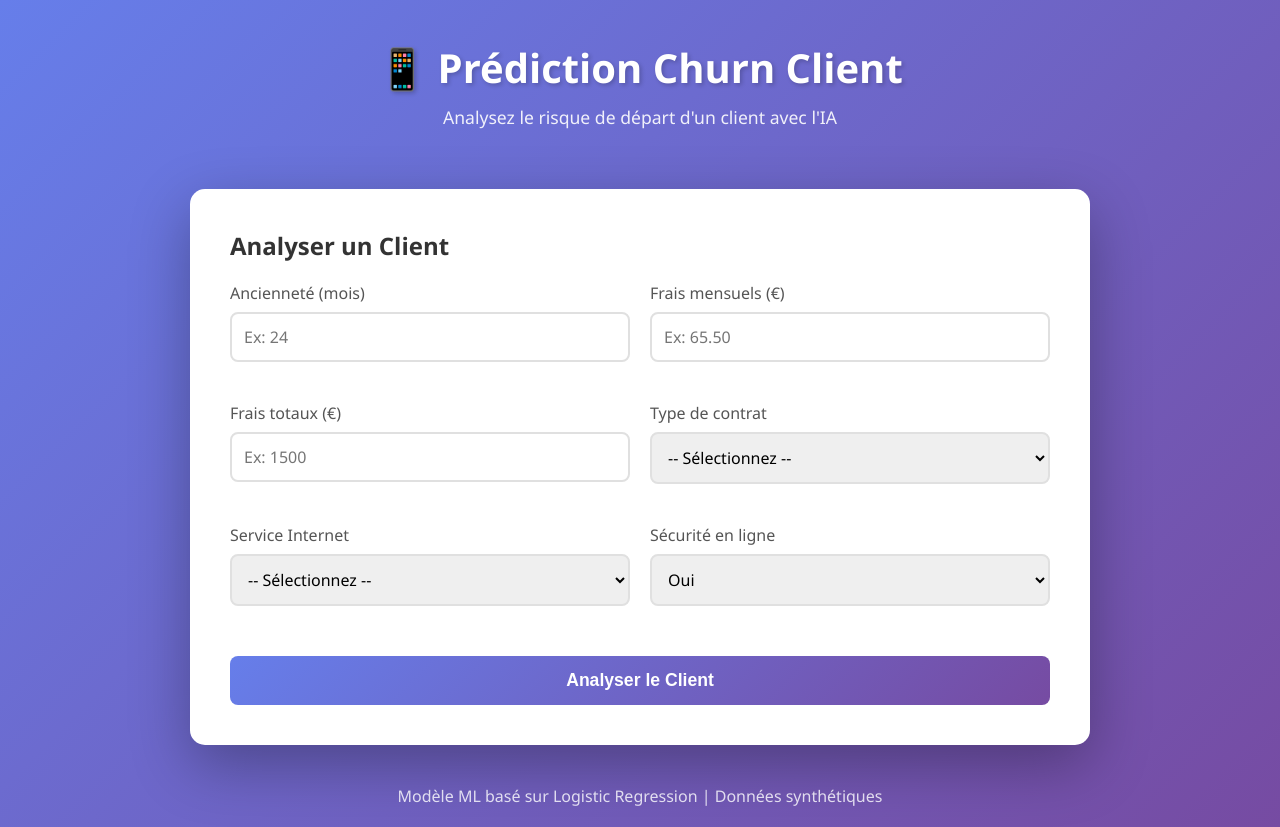
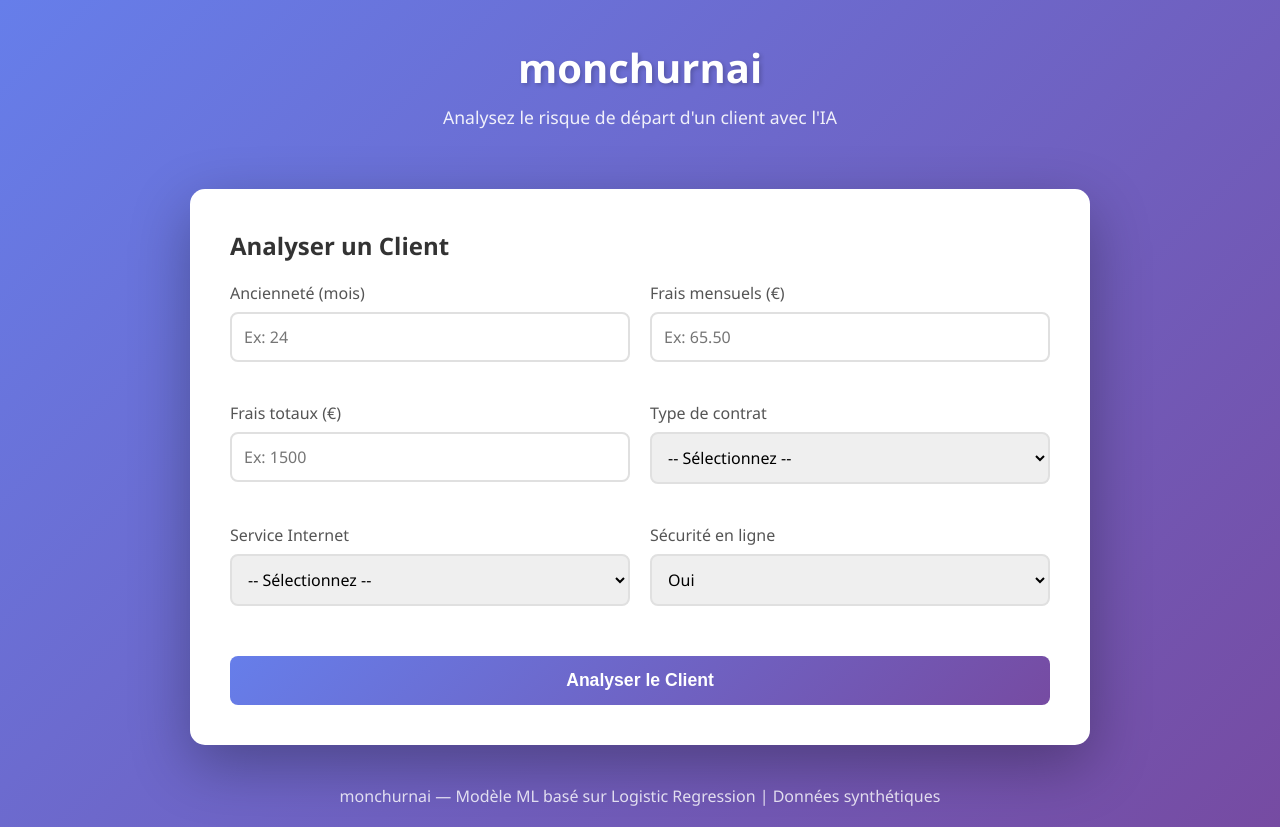
Before and after one commit to mohamedsylla1-ai/MES-PROJETS-IA, a Flask app: template templates/churn_index.html in a window 1280 px wide. Run offline with Flask 3, Linux system fonts and the light colour scheme; the template is opened without the code that fills it, so the values that code supplies are empty.

Commit message:
Rename churn site to monchurnai (title/header/footer)

```diff
--- a/templates/churn_index.html
+++ b/templates/churn_index.html
@@ -3,7 +3,7 @@
 <head>
     <meta charset="UTF-8">
     <meta name="viewport" content="width=device-width, initial-scale=1.0">
-    <title>Prédiction Churn Client - Télécommunications</title>
+    <title>monchurnai — Prédiction Churn Client</title>
     <style>
         * {
             margin: 0;
@@ -203,7 +203,7 @@
 <body>
     <div class="container">
         <header>
-            <h1>📱 Prédiction Churn Client</h1>
+            <h1>monchurnai</h1>
             <p>Analysez le risque de départ d'un client avec l'IA</p>
         </header>
 
@@ -284,7 +284,7 @@
         </main>
 
         <footer>
-            <p>Modèle ML basé sur Logistic Regression | Données synthétiques</p>
+            <p>monchurnai — Modèle ML basé sur Logistic Regression | Données synthétiques</p>
         </footer>
     </div>
 
```
